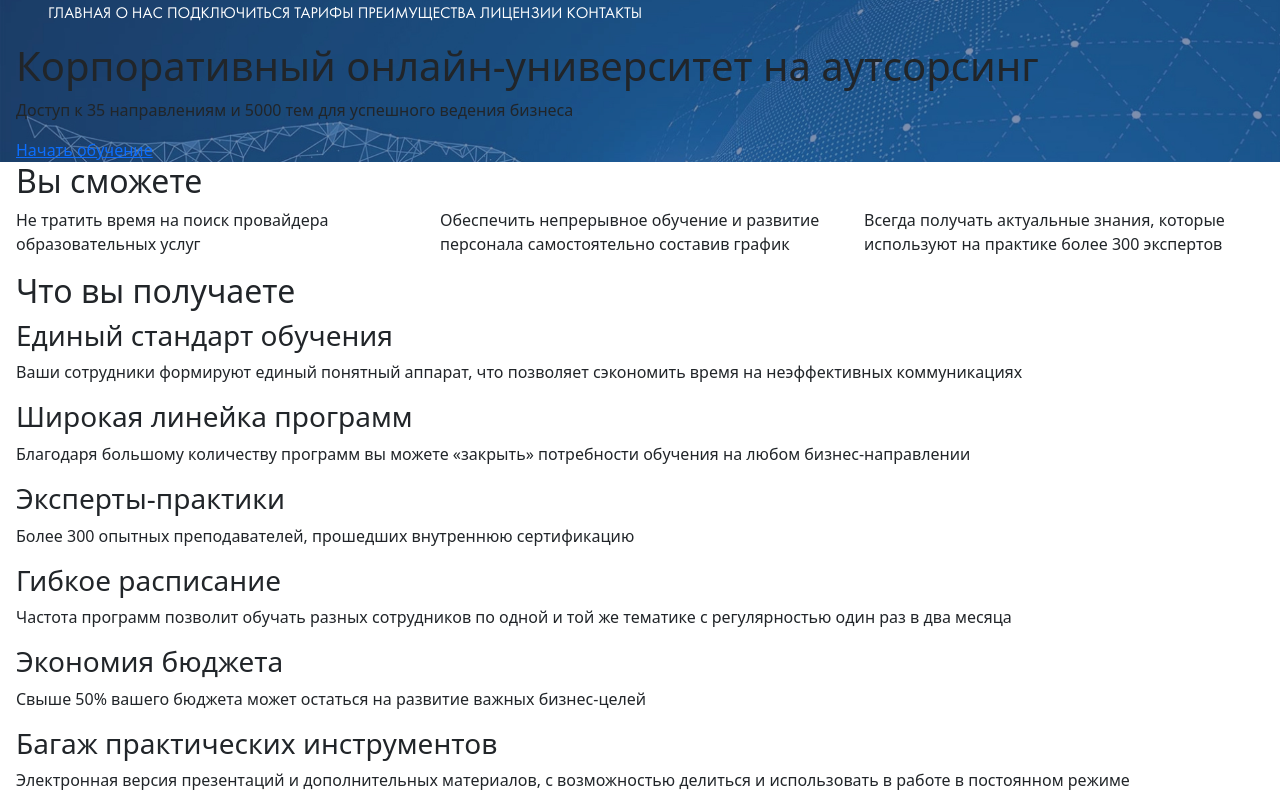
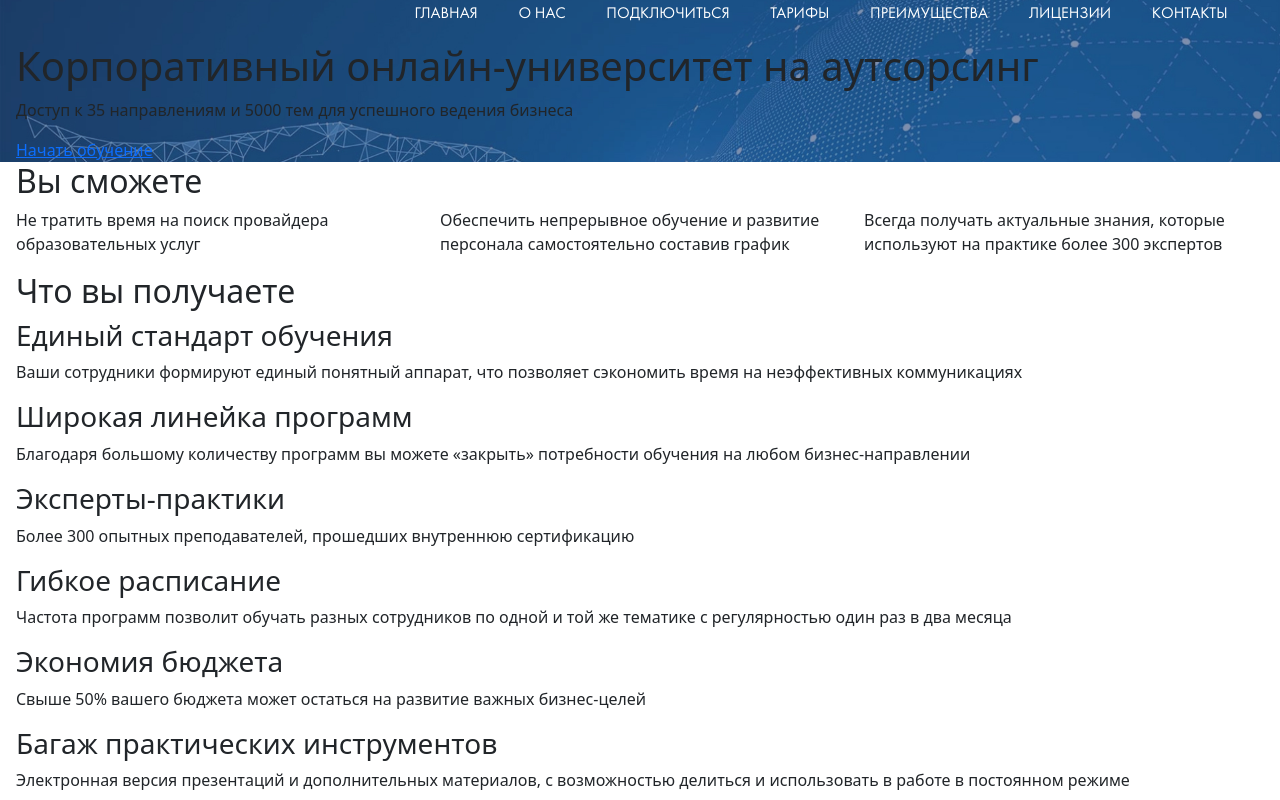
Before and after one commit to PistrunXvX/MBA-sites, a Svelte app: page / in a window 1280 px wide. Shown: the top 800 px of the page. Built offline with nearby package versions, Linux system fonts and the light colour scheme.

Commit message:
fix font

```diff
--- a/src/Header.svelte
+++ b/src/Header.svelte
@@ -35,8 +35,13 @@
 <style lang="scss" >
     @import 'style/theme.scss';
 
+    ul{
+        text-align: right;
+    }
+
     li{
         display: inline;
+        padding-right: 3%;
 
         a{
             font-size: $headerLi;
--- a/src/style/theme.scss
+++ b/src/style/theme.scss
@@ -1,6 +1,6 @@
 @font-face {
     font-family: fbck;
-    src: url(./futurabookc.otf);
+    src: url(/futurabookc.otf);
 }
 
 
```
Also changed, not shown: public/futurabookc.otf (renamed from src/style/futurabookc.otf).
